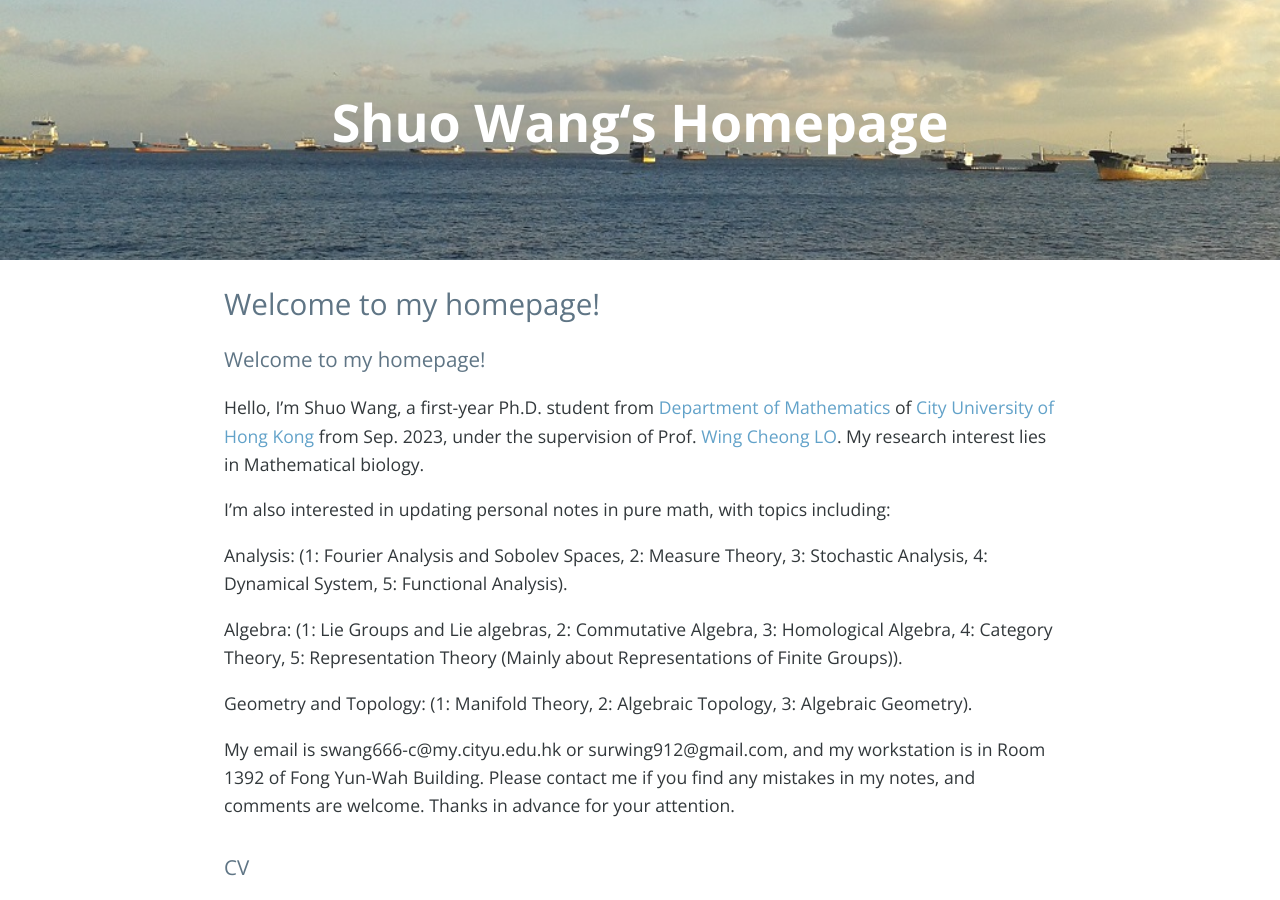
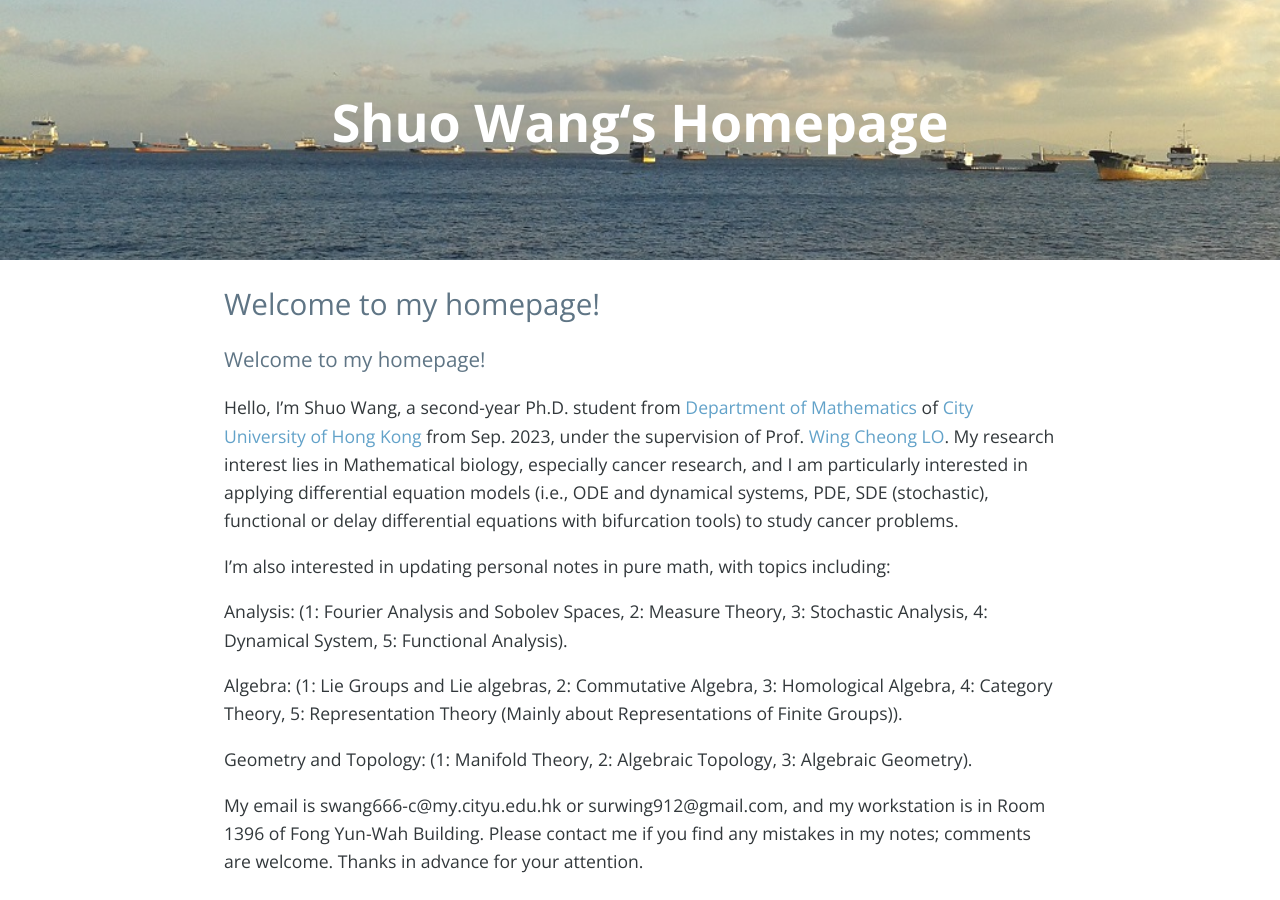
Before and after one commit to Louis-shuo-wang/Louis-shuo-wang.github.io, a Jekyll site: the page built from index.md, in a window 1280 px wide and 900 px high. Built offline with Jekyll 4.4.1, drawn with Linux system fonts in a browser that asks for light colours; nearby versions of some CDN libraries; our own code applies the rules of GitHub Pages for plain Markdown files; the list of posts is cut into pages by our own code; comment, search, counter and statistics services are not loaded.

Commit message:
Update index.md

```diff
--- a/index.md
+++ b/index.md
@@ -1,5 +1,5 @@
 ### Welcome to my homepage!
-Hello, I'm Shuo Wang, a first-year Ph.D. student from [Department of Mathematics](https://www.cityu.edu.hk/ma/) of [City University of Hong Kong](https://www.cityu.edu.hk) from Sep. 2023, under the supervision of Prof. [Wing Cheong LO](https://www.cityu.edu.hk/stfprofile/wingclo.htm). My research interest lies in Mathematical biology.
+Hello, I'm Shuo Wang, a second-year Ph.D. student from [Department of Mathematics](https://www.cityu.edu.hk/ma/) of [City University of Hong Kong](https://www.cityu.edu.hk) from Sep. 2023, under the supervision of Prof. [Wing Cheong LO](https://www.cityu.edu.hk/stfprofile/wingclo.htm). My research interest lies in Mathematical biology, especially cancer research, and I am particularly interested in applying differential equation models (i.e., ODE and dynamical systems, PDE, SDE (stochastic), functional or delay differential equations with bifurcation tools) to study cancer problems.
 
 I'm also interested in updating personal notes in pure math, with topics including:
 
@@ -9,7 +9,7 @@
 
 Geometry and Topology: (1: Manifold Theory, 2: Algebraic Topology, 3: Algebraic Geometry).
 
-My email is swang666-c@my.cityu.edu.hk or surwing912@gmail.com, and my workstation is in Room 1392 of Fong Yun-Wah Building. Please contact me if you find any mistakes in my notes, and comments are welcome. Thanks in advance for your attention.
+My email is swang666-c@my.cityu.edu.hk or surwing912@gmail.com, and my workstation is in Room 1396 of Fong Yun-Wah Building. Please contact me if you find any mistakes in my notes; comments are welcome. Thanks in advance for your attention.
 
 
 ### CV
```
